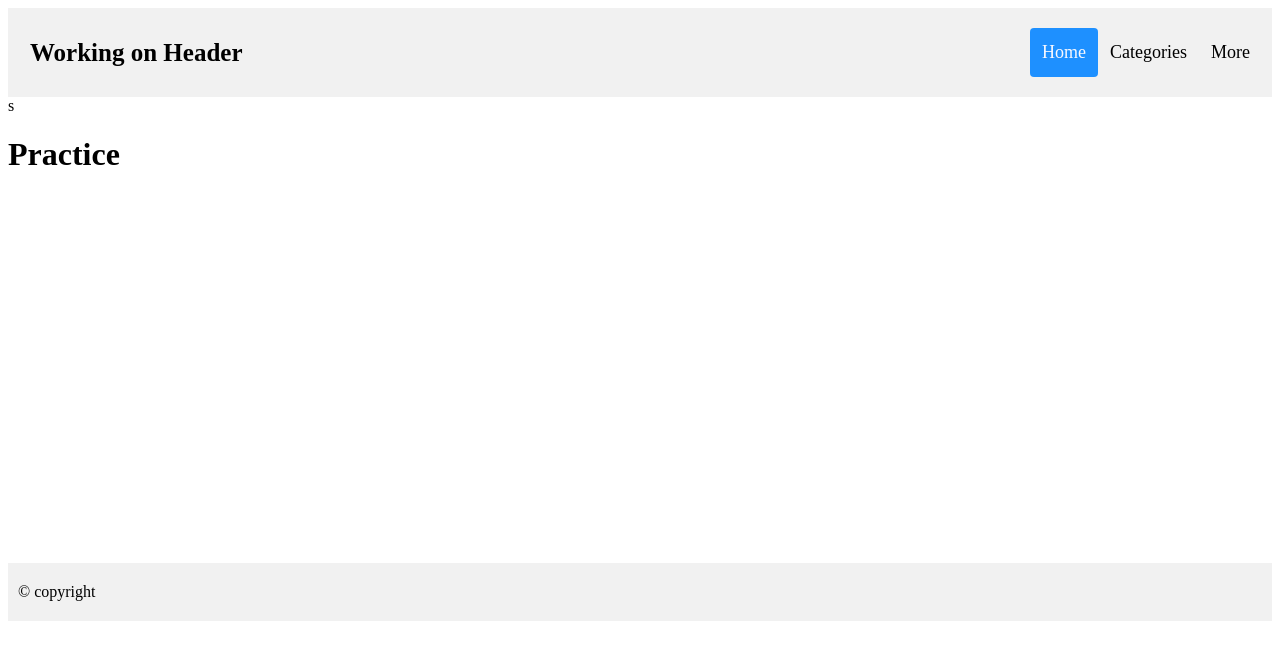
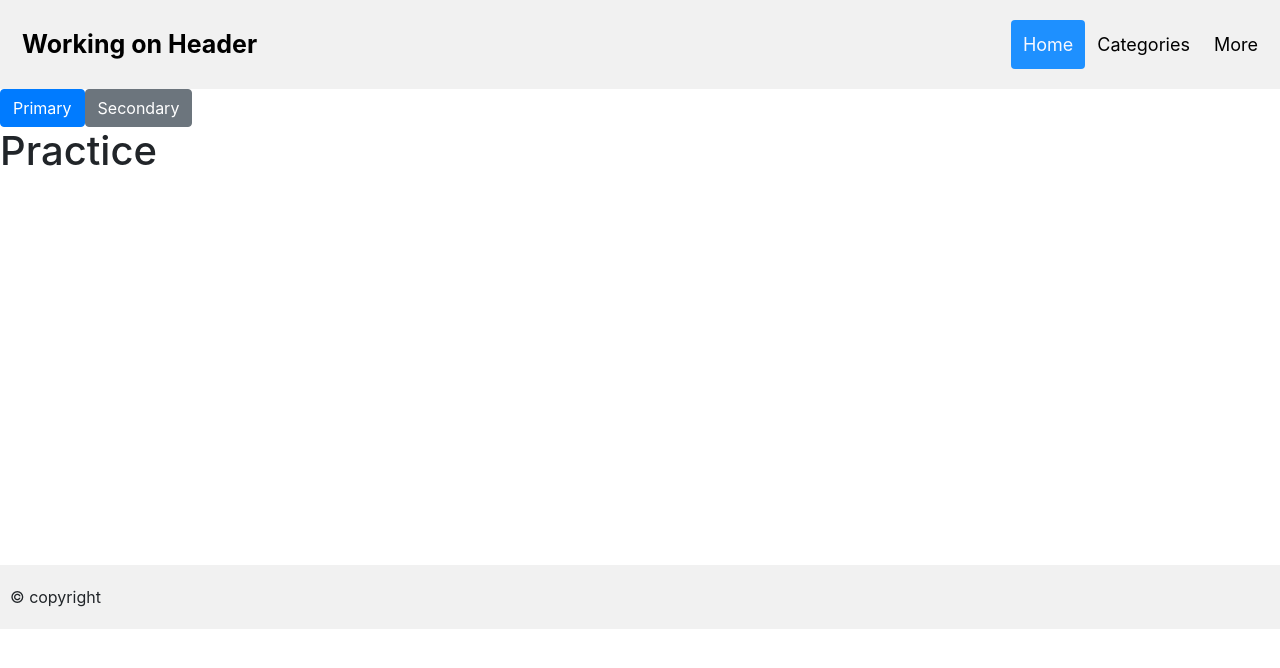
Before and after one commit to 99Divyanshu/mindfire, an Angular app: page / in a window 1280 px wide. Shown: the top 668 px of the page. Built offline with nearby package versions, Linux system fonts and the light colour scheme.

Commit message:
created component

```diff
--- a/angular.json
+++ b/angular.json
@@ -34,6 +34,7 @@
               "src/assets"
             ],
             "styles": [
+              "./node_modules/bootstrap/dist/css/bootstrap.min.css",
               "src/styles.scss"
             ],
             "scripts": []
@@ -97,7 +98,7 @@
               "src/assets"
             ],
             "styles": [
-              "src/styles.scss"
+
             ],
             "scripts": []
           }
--- a/package.json
+++ b/package.json
@@ -19,6 +19,7 @@
     "@angular/platform-browser": "~11.1.1",
     "@angular/platform-browser-dynamic": "~11.1.1",
     "@angular/router": "~11.1.1",
+    "bootstrap": "^4.6.0",
     "rxjs": "~6.6.0",
     "tslib": "^2.0.0",
     "zone.js": "~0.11.3"
--- a/src/app/home/home/home.component.html
+++ b/src/app/home/home/home.component.html
@@ -7,4 +7,5 @@
        </div>
     </div>
   <!--<button onclick="show()"></button>-->
-s
+  <button type="button" class="btn btn-primary">Primary</button>
+  <button type="button" class="btn btn-secondary">Secondary</button>
```
Also changed, not shown: 1 other file (tests, documents, lock files or other folders).
